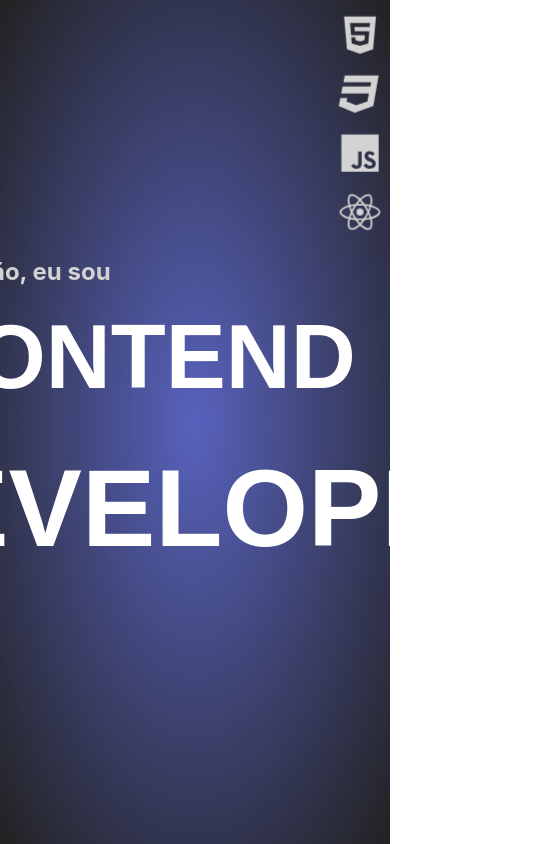
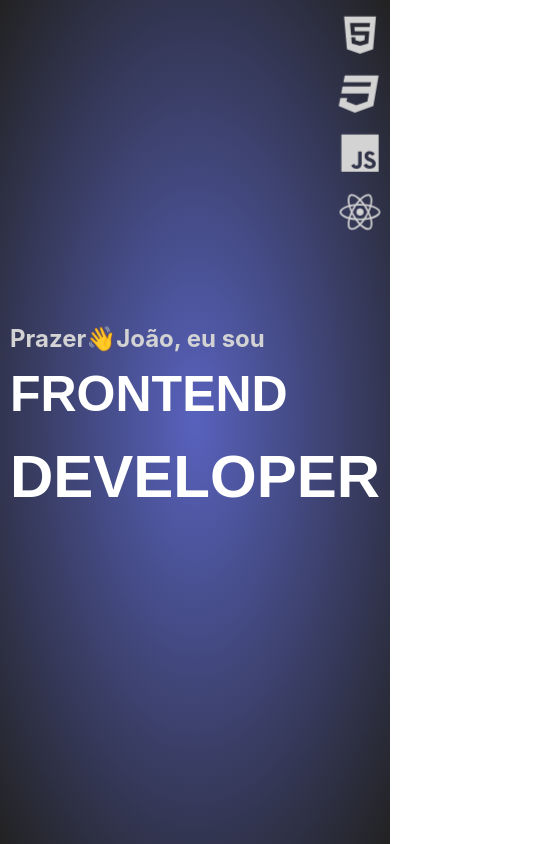
Before and after one commit to JvVenna/meu-portfolio, a React (Vite) app: page / in a window 390 px wide. Shown: the top 844 px of the page, 534 px wide, since content can reach past the window. Built offline with nearby package versions, Linux system fonts and the light colour scheme.

Commit message:
responsivo

```diff
--- a/src/components/assets/css/home.module.css
+++ b/src/components/assets/css/home.module.css
@@ -1,7 +1,12 @@
 .content_home {
     /* cursor: pointer; */
+    overflow: hidden;
     height: 100vh;
     background: radial-gradient(#5862BD 0%, #222222 100%);
+}
+
+body {
+    overflow: hidden;
 }
 
 .demo {
@@ -121,7 +126,7 @@
 }
 
 .title {
-    font-size: 90px !important;
+    font-size: 90px;
     font-family: sans-serif;
     font-weight: black;
     animation: blink-text 1s ease-in-out;
@@ -164,10 +169,41 @@
     /* padding: 0 2px; */
     transition: 0.5s;
 }
+
 /* .subt  */
 
 .hello:active {
     animation: react infinite 0.5s linear;
+}
+
+@media(max-width:690px) {
+    p.title {
+        font-size: 65px;
+    }
+
+    .title_2 {
+        font-size: 80px;
+    }
+}
+
+@media(max-width:500px) {
+    p.title {
+        font-size: 50px;
+    }
+
+    .title_2 {
+        font-size: 60px;
+    }
+}
+
+@media(max-width:370px) {
+    p.title {
+        font-size: 40px;
+    }
+
+    .title_2 {
+        font-size: 50px;
+    }
 }
 
 /* ---------------------------keyframes-------------------------- */
@@ -267,8 +303,9 @@
 
 @keyframes subtitle {
     0% {
-      color: unset;
+        color: unset;
     }
+
     50% {
         color: black;
     }
```
